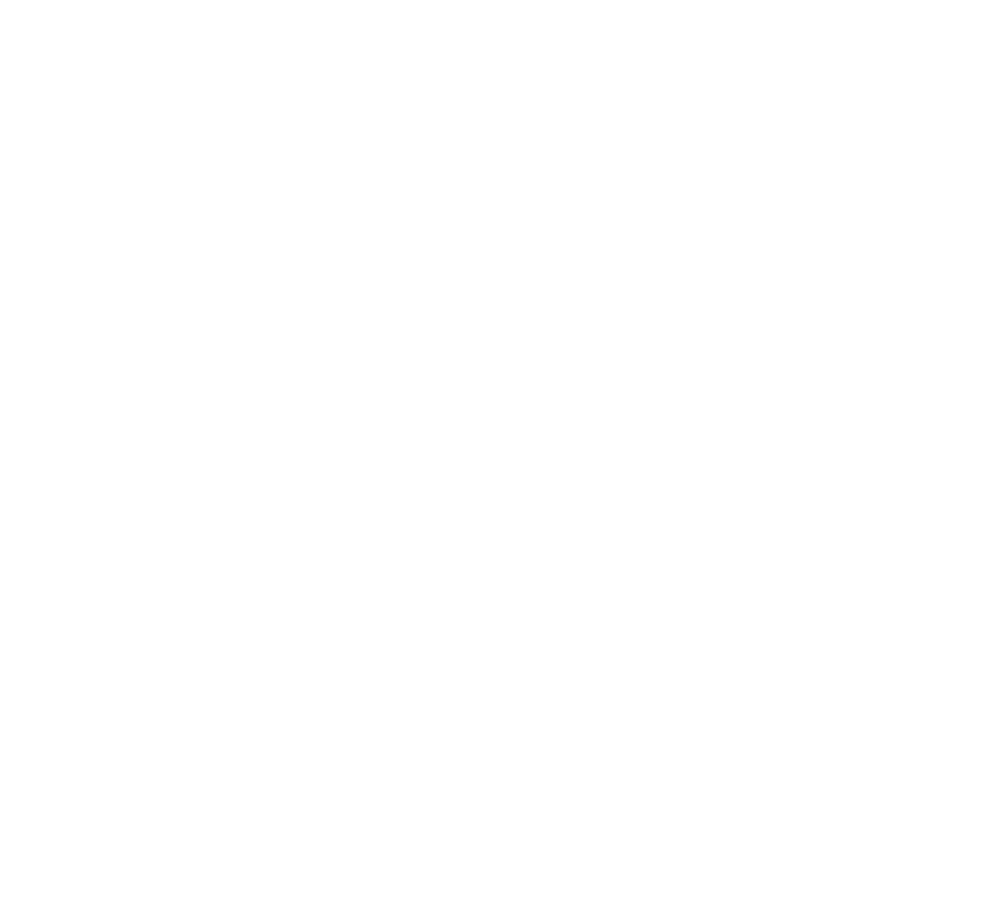
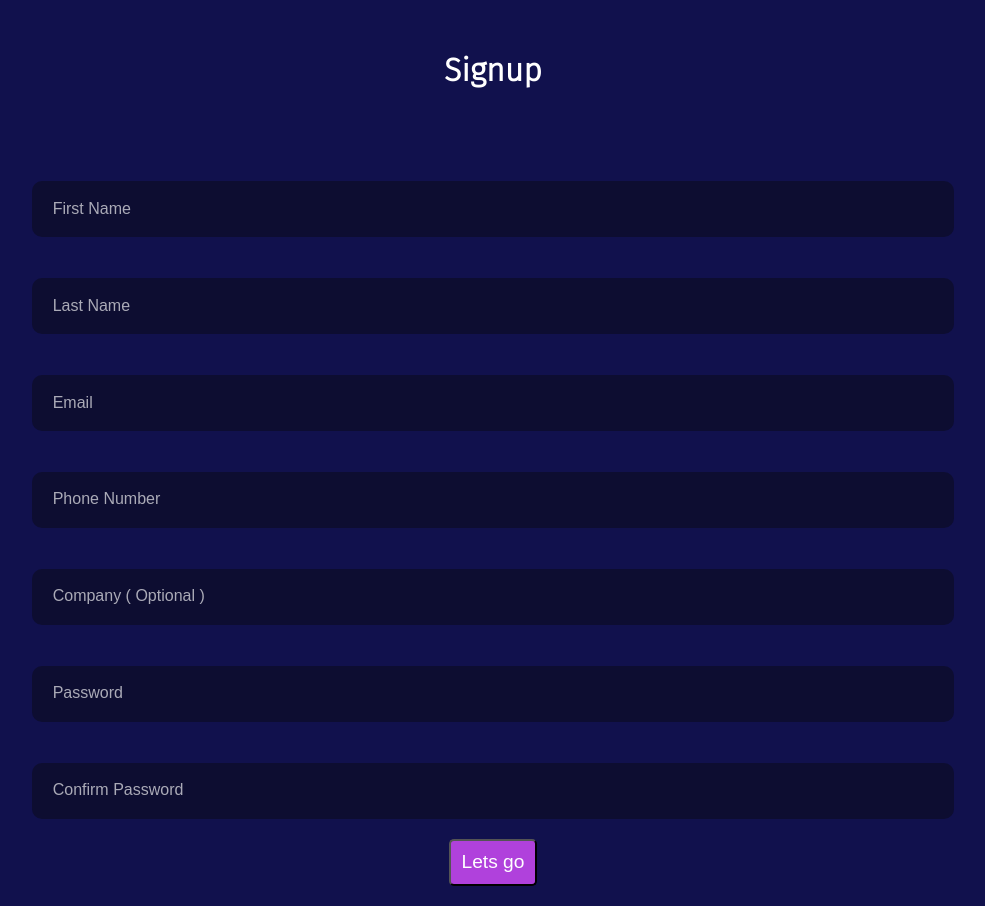
Before and after one commit to Vaani-pathariya/Unwind_Stress, a React (Create React App) app in the folder frontend/: page /signup in a window 1280 px wide. Before the commit this address had no page. Shown: the whole page, without its empty margins (147-1132 px from the left). Before the commit the page ends 800 px from the top, so only its background shows below. Built offline with nearby package versions, Linux system fonts and the light colour scheme.

Commit message:
making the sign in page

```diff
--- a/frontend/src/App.js
+++ b/frontend/src/App.js
@@ -5,6 +5,7 @@
 import "./app.css"
 import React from "react";
 import Recording from "./pages/Recording";
+import Signup from "./pages/Signup";
 function App() {
   const [loading,setLoading]=useState(false);
   useEffect(()=>{
@@ -22,6 +23,7 @@
         <Routes>
          <Route exact path="/" element={<Main/>}></Route>
          <Route path="/recording" element={<Recording/>}></Route>
+         <Route path="/signup" element={<Signup/>}></Route>
         </Routes>
       }
     </div>
--- a/frontend/src/pages/Recording.js
+++ b/frontend/src/pages/Recording.js
@@ -3,6 +3,7 @@
 import stop from "../stop.png"
 import reset from "../reset.png"
 import { useEffect, useState,useRef } from "react"
+import { Link } from "react-router-dom"
 const Recording=()=>{
     const [time,setTime]=useState(0);
     useEffect(()=>{
@@ -32,7 +33,7 @@
                 <img src={stop} onClick={()=>clearInterval(id.current)} ></img>
 
             </div>
-            <button className="forward_signup"><h3>Ready to move forward</h3></button>
+            <Link to={`/signup/?time=${time}`}><button className="forward_signup"><h3>Ready to move forward</h3></button></Link>
             </div>
         </div>
     )
--- /dev/null
+++ b/frontend/src/pages/Signup.css
@@ -0,0 +1,38 @@
+.wrapper-signup{
+
+    width: 80%;
+    margin: 0 auto ;
+    text-align: center;
+}
+.wrapper-signup h1{
+    text-align: center;
+    margin: 0;
+    padding: 5%;
+    color: white;
+}
+.signup-main{
+    background-color: #11114d;
+    margin: 0;
+    padding: 0;
+}
+.entry{
+    background-color: #0d0d31;
+    padding: 2%;
+    border-radius: 10px;
+    color: white;
+    width: 86%;
+    margin-top: 4%;
+    border-style: none;
+}
+::placeholder{
+    color: rgba(255, 255, 255, 0.652);
+    font-size: larger;
+}
+.signup-final-button{
+    padding: 1%;
+    font-size: larger;
+    margin: 2%;
+    background-color: rgb(176, 65, 220);
+    color: white;
+    border-radius: 5px;
+}
--- /dev/null
+++ b/frontend/src/pages/Signup.js
@@ -0,0 +1,36 @@
+
+import React, { useState } from "react";
+import "./Signup.css"
+const Signup=()=>{
+    const urlParams= new URLSearchParams(window.location.search)
+    const time=urlParams.get('time')
+    const [first,setFirst]=useState("")
+    const [last,setLast]=useState("")
+    const [email,setEmail]=useState("")
+    const [Company,setCompany]=useState("")
+    const [password,setPassword]=useState("")
+    const [confirm,setConfirm]=useState("")
+    const [phone,setPhone]=useState(0);
+    return(
+        <div className="signup-main">
+            <div className="wrapper-signup">
+            <h1>Signup</h1>
+            <input className="entry" type="text" placeholder="First Name">
+            </input>
+            <input className="entry" type="text" placeholder="Last Name">
+            </input>
+            <input className="entry" type="email" placeholder="Email">
+            </input>
+            <input className="entry" type="number" placeholder="Phone Number">
+            </input>
+            <input className="entry" type="text" placeholder="Company ( Optional )">
+            </input>
+            <input className="entry" type="password" placeholder="Password"></input>
+            <input className="entry" type="password" placeholder="Confirm Password"></input><br></br>
+            <button className="signup-final-button">Lets go</button>
+            </div>
+        </div>
+
+    )
+}
+export default Signup;
--- a/frontend/src/pages/recording.css
+++ b/frontend/src/pages/recording.css
@@ -21,7 +21,7 @@
 }
 .forward_signup{
     background-color:rgb(93, 221, 131);
-    margin: 5%;
-    padding: 15px;
+    margin: 3%;
+    padding: 10px;
     border-radius: 15px;
 }
```
